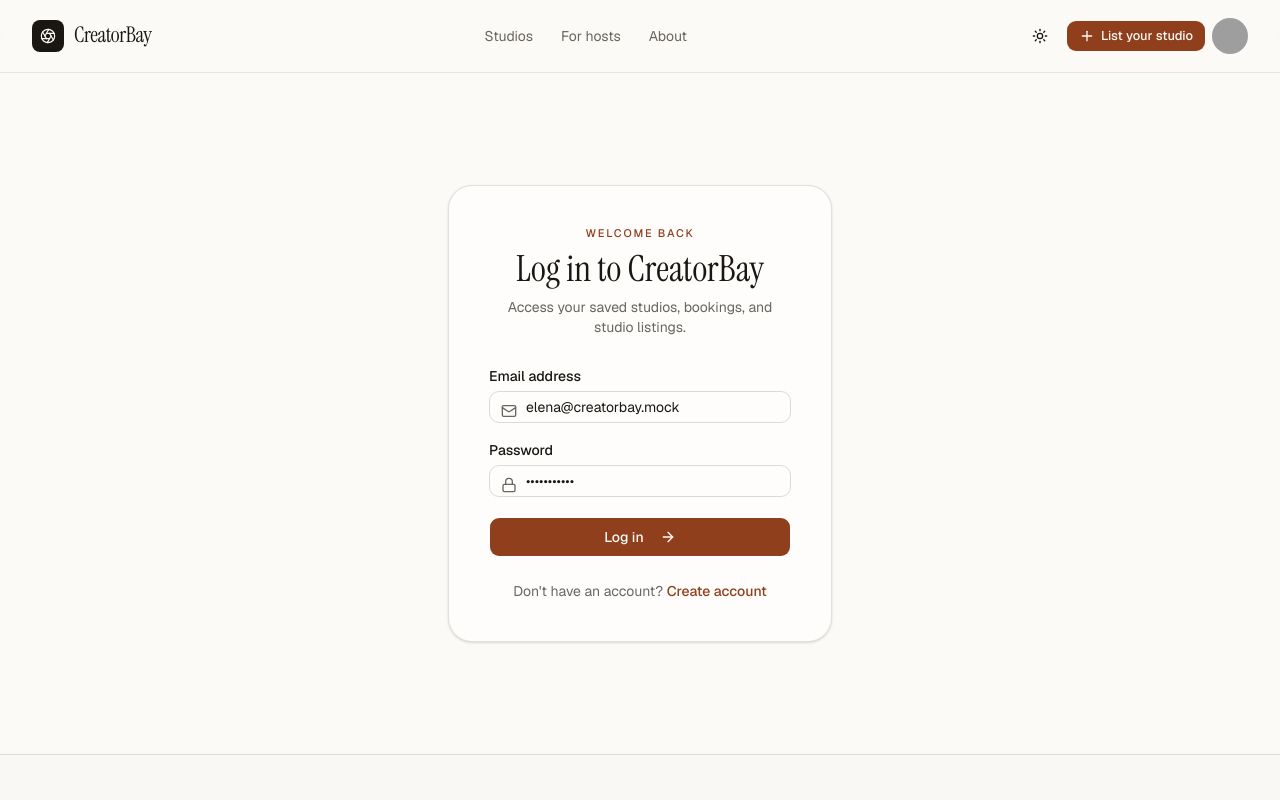
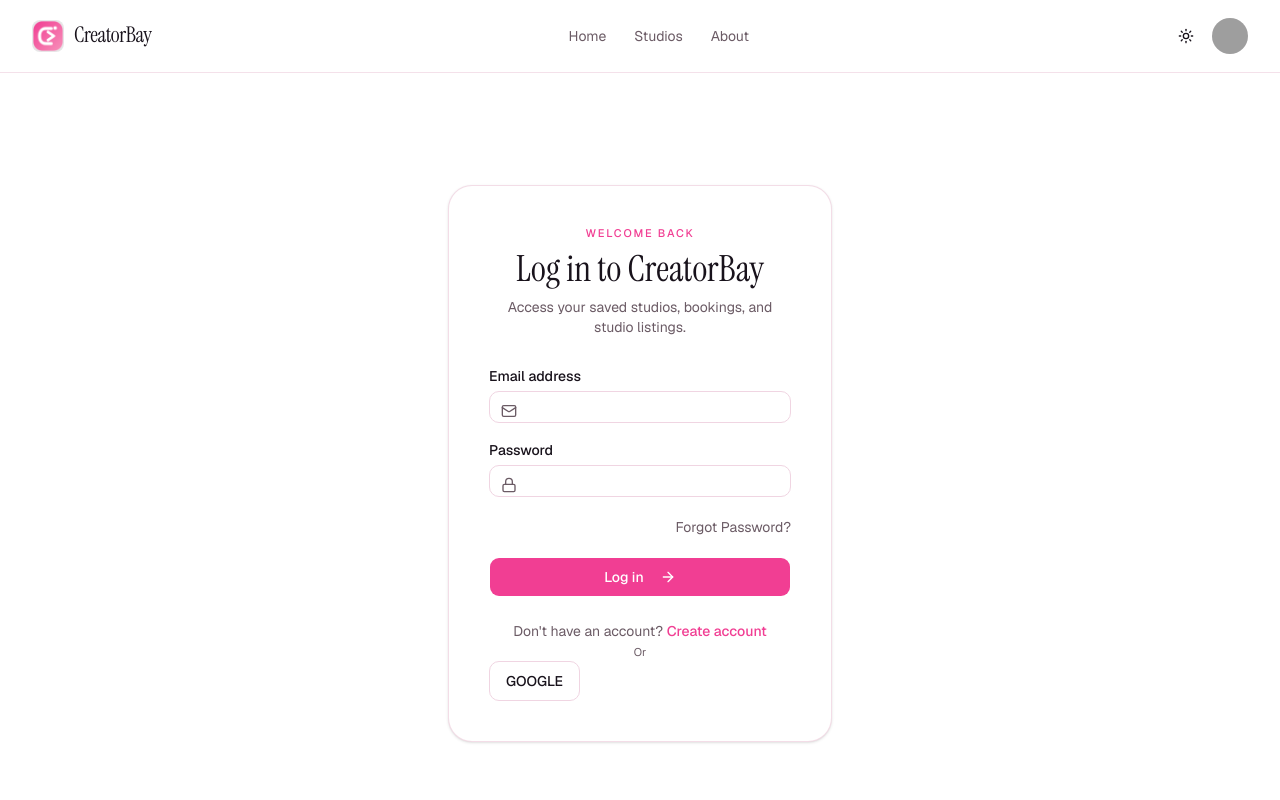
Before and after one commit to devnajmulislam/creator-bay-frontend, a Next.js app: page /login in a window 1280 px wide. Shown: the top 800 px of the page. Built offline with nearby package versions, Linux system fonts and the light colour scheme; grey boxes are pictures that could not be loaded.

Commit message:
Set: brand color plate

```diff
--- a/src/app/(public)/login/page.tsx
+++ b/src/app/(public)/login/page.tsx
@@ -1,34 +1,34 @@
-"use client"
+"use client";
 
-import { useState } from "react"
-import Link from "next/link"
-import { useRouter } from "next/navigation"
-import { ArrowRightIcon, LockIcon, MailIcon } from "lucide-react"
-import { toast } from "sonner"
+import { useState } from "react";
+import Link from "next/link";
+import { useRouter } from "next/navigation";
+import { ArrowRightIcon, LockIcon, MailIcon } from "lucide-react";
+import { toast } from "sonner";
 
-import { useAuth } from "@/components/auth/auth-provider"
-import { Container, Section } from "@/components/shared/container"
-import { Button, buttonVariants } from "@/components/ui/button"
-import { Input } from "@/components/ui/input"
-import { Label } from "@/components/ui/label"
+import { useAuth } from "@/components/auth/auth-provider";
+import { Container, Section } from "@/components/shared/container";
+import { Button, buttonVariants } from "@/components/ui/button";
+import { Input } from "@/components/ui/input";
+import { Label } from "@/components/ui/label";
 
 export default function LoginPage() {
-  const { signIn } = useAuth()
-  const router = useRouter()
-  const [email, setEmail] = useState("elena@creatorbay.mock")
-  const [password, setPassword] = useState("password123")
-  const [loading, setLoading] = useState(false)
+  const { signIn } = useAuth();
+  const router = useRouter();
+  const [email, setEmail] = useState("");
+  const [password, setPassword] = useState("");
+  const [loading, setLoading] = useState(false);
 
   function handleSubmit(e: React.FormEvent) {
-    e.preventDefault()
-    setLoading(true)
+    e.preventDefault();
+    setLoading(true);
     setTimeout(() => {
-      signIn(email, email.split("@")[0] || "Creator User")
-      setLoading(false)
-      toast.success("Logged in successfully!")
-      router.push("/dashboard")
-      router.refresh()
-    }, 600)
+      signIn(email, email.split("@")[0] || "Creator User");
+      setLoading(false);
+      toast.success("Logged in successfully!");
+      router.push("/dashboard");
+      router.refresh();
+    }, 600);
   }
 
   return (
@@ -37,7 +37,9 @@ export default function LoginPage() {
         <div className="rounded-3xl border border-border/80 bg-card p-8 sm:p-10 shadow-sm">
           <div className="text-center">
             <p className="eyebrow text-primary">Welcome back</p>
-            <h1 className="font-heading text-3xl sm:text-4xl mt-2">Log in to CreatorBay</h1>
+            <h1 className="font-heading text-3xl sm:text-4xl mt-2">
+              Log in to CreatorBay
+            </h1>
             <p className="mt-2 text-sm text-muted-foreground">
               Access your saved studios, bookings, and studio listings.
             </p>
@@ -73,7 +75,12 @@ export default function LoginPage() {
                 />
               </div>
             </div>
-
+            <Link
+              href={"#"}
+              className="block text-right text-sm text-muted-foreground hover:underline"
+            >
+              Forgot Password?
+            </Link>
             <Button type="submit" className="w-full" disabled={loading}>
               {loading ? "Signing in..." : "Log in"}
               <ArrowRightIcon className="ml-2 size-4" />
@@ -82,12 +89,22 @@ export default function LoginPage() {
 
           <div className="mt-6 text-center text-sm text-muted-foreground">
             Don&apos;t have an account?{" "}
-            <Link href="/register" className="font-medium text-primary hover:underline">
+            <Link
+              href="/register"
+              className="font-medium text-primary hover:underline"
+            >
               Create account
             </Link>
           </div>
+
+          <p className="text-center text-sm text-muted-foreground">
+            <small>Or</small>
+          </p>
+          <Button variant={"outline"} className="cursor-pointer">
+            GOOGLE
+          </Button>
         </div>
       </Container>
     </Section>
-  )
+  );
 }
--- a/src/app/(public)/register/page.tsx
+++ b/src/app/(public)/register/page.tsx
@@ -1,35 +1,36 @@
-"use client"
+"use client";
 
-import { useState } from "react"
-import Link from "next/link"
-import { useRouter } from "next/navigation"
-import { ArrowRightIcon, LockIcon, MailIcon, UserIcon } from "lucide-react"
-import { toast } from "sonner"
+import { useState } from "react";
+import Link from "next/link";
+import { useRouter } from "next/navigation";
+import { ArrowRightIcon, LockIcon, MailIcon, UserIcon } from "lucide-react";
+import { toast } from "sonner";
 
-import { useAuth } from "@/components/auth/auth-provider"
-import { Container, Section } from "@/components/shared/container"
-import { Button } from "@/components/ui/button"
-import { Input } from "@/components/ui/input"
-import { Label } from "@/components/ui/label"
+import { useAuth } from "@/components/auth/auth-provider";
+import { Container, Section } from "@/components/shared/container";
+import { Button } from "@/components/ui/button";
+import { Input } from "@/components/ui/input";
+import { Label } from "@/components/ui/label";
 
 export default function RegisterPage() {
-  const { signUp } = useAuth()
-  const router = useRouter()
-  const [name, setName] = useState("Alex Rivers")
-  const [email, setEmail] = useState("alex@creatorbay.mock")
-  const [password, setPassword] = useState("password123")
-  const [loading, setLoading] = useState(false)
+  const { signUp } = useAuth();
+  const router = useRouter();
+  const [name, setName] = useState("");
+  const [email, setEmail] = useState("");
+  const [photoUrl, setPhotoUrl] = useState("");
+  const [password, setPassword] = useState("");
+  const [loading, setLoading] = useState(false);
 
   function handleSubmit(e: React.FormEvent) {
-    e.preventDefault()
-    setLoading(true)
+    e.preventDefault();
+    setLoading(true);
     setTimeout(() => {
-      signUp(email, name)
-      setLoading(false)
-      toast.success("Account created successfully!")
-      router.push("/dashboard")
-      router.refresh()
-    }, 600)
+      signUp(email, name);
+      setLoading(false);
+      toast.success("Account created successfully!");
+      router.push("/dashboard");
+      router.refresh();
+    }, 600);
   }
 
   return (
@@ -38,7 +39,9 @@ export default function RegisterPage() {
         <div className="rounded-3xl border border-border/80 bg-card p-8 sm:p-10 shadow-sm">
           <div className="text-center">
             <p className="eyebrow text-primary">Join CreatorBay</p>
-            <h1 className="font-heading text-3xl sm:text-4xl mt-2">Create an account</h1>
+            <h1 className="font-heading text-3xl sm:text-4xl mt-2">
+              Create an account
+            </h1>
             <p className="mt-2 text-sm text-muted-foreground">
               Book professional creative spaces or list your own studio.
             </p>
@@ -76,6 +79,21 @@ export default function RegisterPage() {
             </div>
 
             <div className="space-y-2">
+              <Label htmlFor="email">Photo URL</Label>
+              <div className="relative">
+                {/* <MailIcon className="absolute left-3 top-3 size-4 text-muted-foreground" /> */}
+                <Input
+                  id="photoUrl"
+                  type="text"
+                  value={photoUrl}
+                  onChange={(e) => setPhotoUrl(e.target.value)}
+                  className="pl-9"
+                  required
+                />
+              </div>
+            </div>
+
+            <div className="space-y-2">
               <Label htmlFor="password">Password</Label>
               <div className="relative">
                 <LockIcon className="absolute left-3 top-3 size-4 text-muted-foreground" />
@@ -98,12 +116,22 @@ export default function RegisterPage() {
 
           <div className="mt-6 text-center text-sm text-muted-foreground">
             Already have an account?{" "}
-            <Link href="/login" className="font-medium text-primary hover:underline">
+            <Link
+              href="/login"
+              className="font-medium text-primary hover:underline"
+            >
               Log in
             </Link>
           </div>
+
+          <p className="text-center text-sm text-muted-foreground">
+            <small>Or</small>
+          </p>
+          <Button variant={"outline"} className="cursor-pointer">
+            GOOGLE
+          </Button>
         </div>
       </Container>
     </Section>
-  )
+  );
 }
--- a/src/app/globals.css
+++ b/src/app/globals.css
@@ -7,79 +7,79 @@
 :root {
   --radius: 0.625rem;
 
-  --background: oklch(0.985 0.004 85);
-  --foreground: oklch(0.205 0.01 70);
-  --card: oklch(0.995 0.002 85);
-  --card-foreground: oklch(0.205 0.01 70);
-  --popover: oklch(0.995 0.002 85);
-  --popover-foreground: oklch(0.205 0.01 70);
-  --primary: oklch(0.47 0.12 42);
-  --primary-foreground: oklch(0.985 0.004 85);
-  --secondary: oklch(0.95 0.007 85);
-  --secondary-foreground: oklch(0.28 0.01 70);
-  --muted: oklch(0.955 0.006 85);
-  --muted-foreground: oklch(0.51 0.012 75);
-  --accent: oklch(0.93 0.015 65);
-  --accent-foreground: oklch(0.28 0.012 65);
+  --background: #FFFFFF;
+  --foreground: #18121B;
+  --card: #FFFFFF;
+  --card-foreground: #18121B;
+  --popover: #FFFFFF;
+  --popover-foreground: #18121B;
+  --primary: #F13E93;
+  --primary-foreground: #FFFFFF;
+  --secondary: #F891BB;
+  --secondary-foreground: #18121B;
+  --muted: #FFF5F8;
+  --muted-foreground: #6B5B65;
+  --accent: #F891BB;
+  --accent-foreground: #18121B;
   --destructive: oklch(0.52 0.18 25);
-  --destructive-foreground: oklch(0.985 0.004 85);
-  --border: oklch(0.89 0.007 80);
-  --input: oklch(0.89 0.007 80);
-  --ring: oklch(0.56 0.12 42);
+  --destructive-foreground: #FFFFFF;
+  --border: #F0D5E2;
+  --input: #F0D5E2;
+  --ring: #F13E93;
 
-  --chart-1: oklch(0.55 0.13 42);
-  --chart-2: oklch(0.62 0.12 78);
+  --chart-1: #F13E93;
+  --chart-2: #F891BB;
   --chart-3: oklch(0.55 0.08 155);
   --chart-4: oklch(0.52 0.07 245);
-  --chart-5: oklch(0.5 0.1 320);
+  --chart-5: #18121B;
 
-  --sidebar: oklch(0.975 0.005 85);
-  --sidebar-foreground: oklch(0.205 0.01 70);
-  --sidebar-primary: oklch(0.47 0.12 42);
-  --sidebar-primary-foreground: oklch(0.985 0.004 85);
-  --sidebar-accent: oklch(0.94 0.01 70);
-  --sidebar-accent-foreground: oklch(0.28 0.012 65);
-  --sidebar-border: oklch(0.89 0.007 80);
-  --sidebar-ring: oklch(0.56 0.12 42);
+  --sidebar: #FFFFFF;
+  --sidebar-foreground: #18121B;
+  --sidebar-primary: #F13E93;
+  --sidebar-primary-foreground: #FFFFFF;
+  --sidebar-accent: #F891BB;
+  --sidebar-accent-foreground: #18121B;
+  --sidebar-border: #F0D5E2;
+  --sidebar-ring: #F13E93;
 
   color-scheme: light;
 }
 
 .dark {
-  --background: oklch(0.165 0.006 65);
-  --foreground: oklch(0.94 0.006 85);
-  --card: oklch(0.205 0.007 65);
-  --card-foreground: oklch(0.94 0.006 85);
-  --popover: oklch(0.205 0.007 65);
-  --popover-foreground: oklch(0.94 0.006 85);
-  --primary: oklch(0.72 0.115 48);
-  --primary-foreground: oklch(0.17 0.008 65);
-  --secondary: oklch(0.255 0.008 65);
-  --secondary-foreground: oklch(0.94 0.006 85);
-  --muted: oklch(0.235 0.007 65);
-  --muted-foreground: oklch(0.69 0.008 80);
-  --accent: oklch(0.285 0.012 55);
-  --accent-foreground: oklch(0.94 0.006 85);
+  --background: #18121B;
+  --foreground: #FFFFFF;
+  --card: #221A26;
+  --card-foreground: #FFFFFF;
+  --popover: #221A26;
+  --popover-foreground: #FFFFFF;
+  --primary: #F13E93;
+  --primary-foreground: #FFFFFF;
+  --secondary: #F891BB;
+  --secondary-foreground: #18121B;
+  --muted: #2E2235;
+  --muted-foreground: #C4B5BE;
+  --accent: #F891BB;
+  --accent-foreground: #18121B;
   --destructive: oklch(0.65 0.17 25);
-  --destructive-foreground: oklch(0.985 0.004 85);
-  --border: oklch(0.315 0.008 65);
-  --input: oklch(0.35 0.008 65);
-  --ring: oklch(0.72 0.115 48);
+  --destructive-foreground: #FFFFFF;
+  --border: #3A2C43;
+  --input: #3A2C43;
+  --ring: #F13E93;
 
-  --chart-1: oklch(0.72 0.115 48);
-  --chart-2: oklch(0.75 0.11 82);
+  --chart-1: #F13E93;
+  --chart-2: #F891BB;
   --chart-3: oklch(0.7 0.08 155);
   --chart-4: oklch(0.68 0.07 245);
-  --chart-5: oklch(0.68 0.09 320);
+  --chart-5: #FFFFFF;
 
-  --sidebar: oklch(0.19 0.007 65);
-  --sidebar-foreground: oklch(0.94 0.006 85);
-  --sidebar-primary: oklch(0.72 0.115 48);
-  --sidebar-primary-foreground: oklch(0.17 0.008 65);
-  --sidebar-accent: oklch(0.27 0.01 65);
-  --sidebar-accent-foreground: oklch(0.94 0.006 85);
-  --sidebar-border: oklch(0.315 0.008 65);
-  --sidebar-ring: oklch(0.72 0.115 48);
+  --sidebar: #18121B;
+  --sidebar-foreground: #FFFFFF;
+  --sidebar-primary: #F13E93;
+  --sidebar-primary-foreground: #FFFFFF;
+  --sidebar-accent: #F891BB;
+  --sidebar-accent-foreground: #18121B;
+  --sidebar-border: #3A2C43;
+  --sidebar-ring: #F13E93;
 
   color-scheme: dark;
 }
--- a/src/components/layout/brand.tsx
+++ b/src/components/layout/brand.tsx
@@ -1,5 +1,5 @@
 import Link from "next/link"
-import { ApertureIcon } from "lucide-react"
+import Image from "next/image"
 import { cn } from "cn"
 
 interface BrandProps {
@@ -13,9 +13,14 @@ export function Brand({ className }: BrandProps) {
       aria-label="CreatorBay home"
       className={cn("group inline-flex items-center gap-2.5", className)}
     >
-      <span className="grid size-8 shrink-0 place-items-center rounded-md bg-foreground text-background transition-colors duration-200 group-hover:bg-primary group-hover:text-primary-foreground">
-        <ApertureIcon className="size-4" strokeWidth={1.75} />
-      </span>
+      <div className="relative size-8 shrink-0 overflow-hidden rounded-md bg-foreground/10">
+        <Image
+          src="/images/brand-logo.png"
+          alt="CreatorBay logo"
+          fill
+          className="object-cover"
+        />
+      </div>
       <span className="font-heading text-[1.35rem] leading-none tracking-[-0.02em]">
         CreatorBay
       </span>
--- a/src/components/layout/navbar.tsx
+++ b/src/components/layout/navbar.tsx
@@ -1,8 +1,8 @@
-"use client"
+"use client";
 
-import Link from "next/link"
-import { usePathname, useRouter } from "next/navigation"
-import { useState } from "react"
+import Link from "next/link";
+import { usePathname, useRouter } from "next/navigation";
+import { useState } from "react";
 import {
   ArrowUpRightIcon,
   CalendarDaysIcon,
@@ -11,17 +11,17 @@ import {
   LogOutIcon,
   MenuIcon,
   PlusIcon,
-} from "lucide-react"
-import { toast } from "sonner"
-import { cn } from "cn"
+} from "lucide-react";
+import { toast } from "sonner";
+import { cn } from "cn";
 
-import { useAuth } from "@/components/auth/auth-provider"
-import { Brand } from "@/components/layout/brand"
-import { ThemeToggle } from "@/components/layout/theme-toggle"
-import { UserMenu } from "@/components/layout/user-menu"
-import { Container } from "@/components/shared/container"
-import { Button, buttonVariants } from "@/components/ui/button"
-import { Separator } from "@/components/ui/separator"
+import { useAuth } from "@/components/auth/auth-provider";
+import { Brand } from "@/components/layout/brand";
+import { ThemeToggle } from "@/components/layout/theme-toggle";
+import { UserMenu } from "@/components/layout/user-menu";
+import { Container } from "@/components/shared/container";
+import { Button, buttonVariants } from "@/components/ui/button";
+import { Separator } from "@/components/ui/separator";
 import {
   Sheet,
   SheetContent,
@@ -29,44 +29,45 @@ import {
   SheetHeader,
   SheetTitle,
   SheetTrigger,
-} from "@/components/ui/sheet"
-import { publicNavigation } from "@/lib/constants"
+} from "@/components/ui/sheet";
+import { publicNavigation } from "@/lib/constants";
 
 function isActive(pathname: string, href: string) {
   if (href === "/") {
-    return pathname === "/"
+    return pathname === "/";
   }
 
-  return pathname === href || pathname.startsWith(`${href}/`)
+  return pathname === href || pathname.startsWith(`${href}/`);
 }
 
 const mobileAccountLinks = [
   { label: "Dashboard", href: "/dashboard", icon: LayoutDashboardIcon },
   { label: "My listings", href: "/my-listings", icon: ListIcon },
   { label: "My bookings", href: "/my-bookings", icon: CalendarDaysIcon },
-] as const
+] as const;
 
 export function Navbar() {
-  const pathname = usePathname()
-  const router = useRouter()
-  const { user, isReady, signOut } = useAuth()
-  const [mobileOpen, setMobileOpen] = useState(false)
+  const pathname = usePathname();
+  const router = useRouter();
+  const { user, isReady, signOut } = useAuth();
+  const [mobileOpen, setMobileOpen] = useState(false);
 
   function closeMobile() {
-    setMobileOpen(false)
+    setMobileOpen(false);
   }
 
   function handleSignOut() {
     // signOut()
-    closeMobile()
-    toast.success("Signed out")
-    router.push("/")
-    router.refresh()
+    closeMobile();
+    toast.success("Signed out");
+    router.push("/");
+    router.refresh();
   }
 
   return (
     <header className="sticky top-0 z-40 border-b border-border/70 bg-background/85 backdrop-blur-xl">
       <Container className="flex h-16 items-center justify-between gap-4 sm:h-[4.5rem]">
+        {/* nav left site */}
         <Brand />
 
         <nav
@@ -74,7 +75,7 @@ export function Navbar() {
           className="hidden items-center gap-1 lg:flex"
         >
           {publicNavigation.map((item) => {
-            const active = isActive(pathname, item.href)
+            const active = isActive(pathname, item.href);
 
             return (
               <Link
@@ -88,23 +89,12 @@ export function Navbar() {
               >
                 {item.label}
               </Link>
-            )
+            );
           })}
         </nav>
 
         <div className="flex items-center gap-1.5">
           <ThemeToggle className="hidden sm:inline-flex" />
-
-          <Link
-            href="/add-studio"
-            className={cn(
-              buttonVariants({ size: "sm" }),
-              "hidden gap-1.5 sm:inline-flex",
-            )}
-          >
-            <PlusIcon />
-            List your studio
-          </Link>
 
           {!isReady ? (
             <div
@@ -143,10 +133,7 @@ export function Navbar() {
             >
               <MenuIcon />
             </SheetTrigger>
-            <SheetContent
-              side="right"
-              className="w-full max-w-sm gap-0 p-0"
-            >
+            <SheetContent side="right" className="w-full max-w-sm gap-0 p-0">
               <SheetHeader className="border-b border-border px-5 py-4 pr-14">
                 <SheetTitle className="sr-only">Navigation</SheetTitle>
                 <SheetDescription className="sr-only">
@@ -158,7 +145,7 @@ export function Navbar() {
               <div className="flex min-h-0 flex-1 flex-col overflow-y-auto p-3">
                 <nav aria-label="Mobile navigation" className="grid gap-0.5">
                   {publicNavigation.map((item) => {
-                    const active = isActive(pathname, item.href)
+                    const active = isActive(pathname, item.href);
 
                     return (
                       <Link
@@ -174,7 +161,7 @@ export function Navbar() {
                         {item.label}
                         <ArrowUpRightIcon className="size-4 text-muted-foreground/70" />
                       </Link>
-                    )
+                    );
                   })}
                 </nav>
 
@@ -188,7 +175,9 @@ export function Navbar() {
                 ) : user ? (
                   <div className="grid gap-0.5">
                     <div className="px-3 py-2">
-                      <p className="truncate text-sm font-medium">{user.name}</p>
+                      <p className="truncate text-sm font-medium">
+                        {user.name}
+                      </p>
                       <p className="truncate text-xs text-muted-foreground">
                         {user.email}
                       </p>
@@ -250,5 +239,5 @@ export function Navbar() {
         </div>
       </Container>
     </header>
-  )
+  );
 }
--- a/src/lib/constants.ts
+++ b/src/lib/constants.ts
@@ -5,8 +5,8 @@ export const siteConfig = {
 } as const
 
 export const publicNavigation = [
+  { label: "Home", href: "/" },
   { label: "Studios", href: "/studios" },
-  { label: "For hosts", href: "/add-studio" },
   { label: "About", href: "/about" },
 ] as const
 
```
Also changed, not shown: src/components/layout/user-menu.tsx (+26 -26 lines), public/images/brand-logo.png (added), 1 other file (tests, documents, lock files or other folders).
